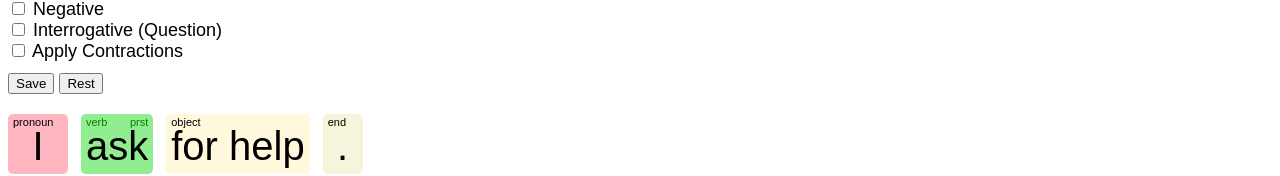
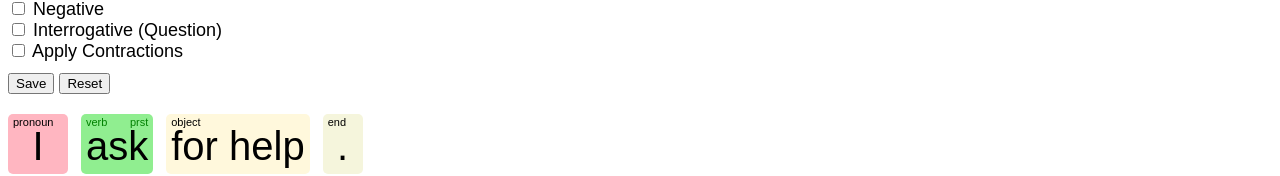
Before and after one commit to axln/eng-learn, a React app: page / in a window 1280 px wide. Shown: the part 473-649 px from the top of the page. Built offline with nearby package versions, Linux system fonts and the light colour scheme.

Commit message:
fixes misprint

```diff
--- a/src/component/App.tsx
+++ b/src/component/App.tsx
@@ -298,7 +298,7 @@ export const App: React.FC = () => {
       </div>
 
       <div className="controls">
-        <button onClick={saveHandler}>Save</button> <button onClick={resetHandler}>Rest</button>
+        <button onClick={saveHandler}>Save</button> <button onClick={resetHandler}>Reset</button>
       </div>
 
       <Sentence params={params} />
```
Also changed, not shown: 1 other file (tests, documents, lock files or other folders).
